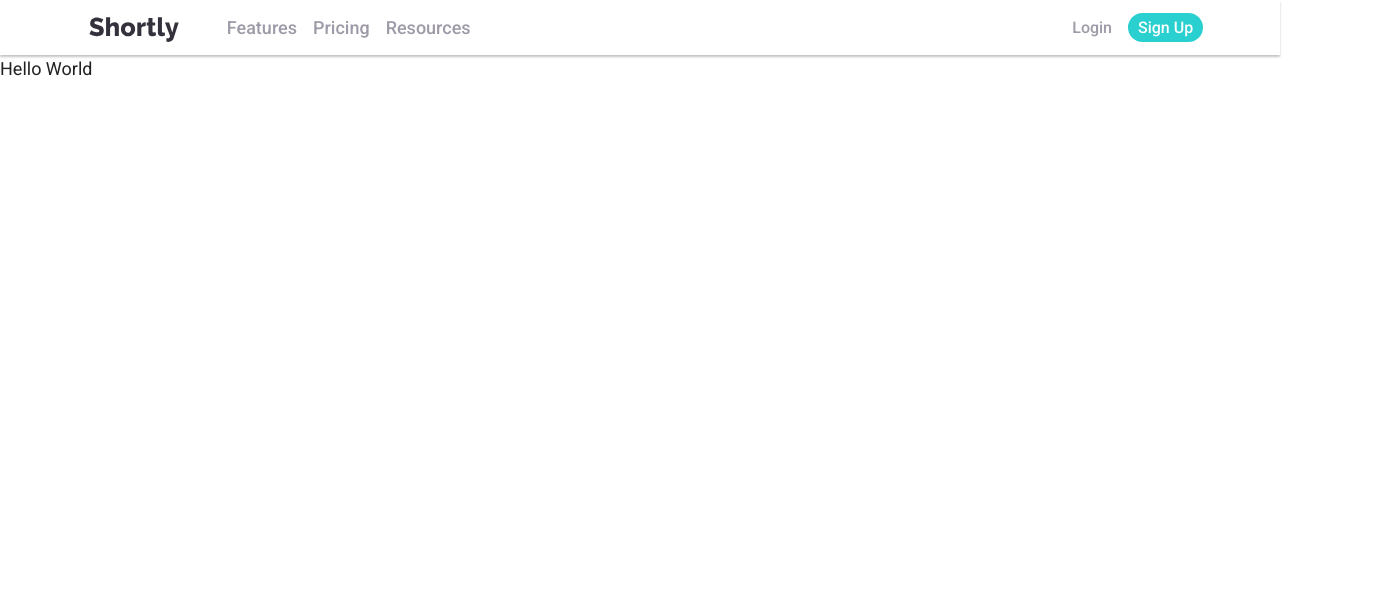
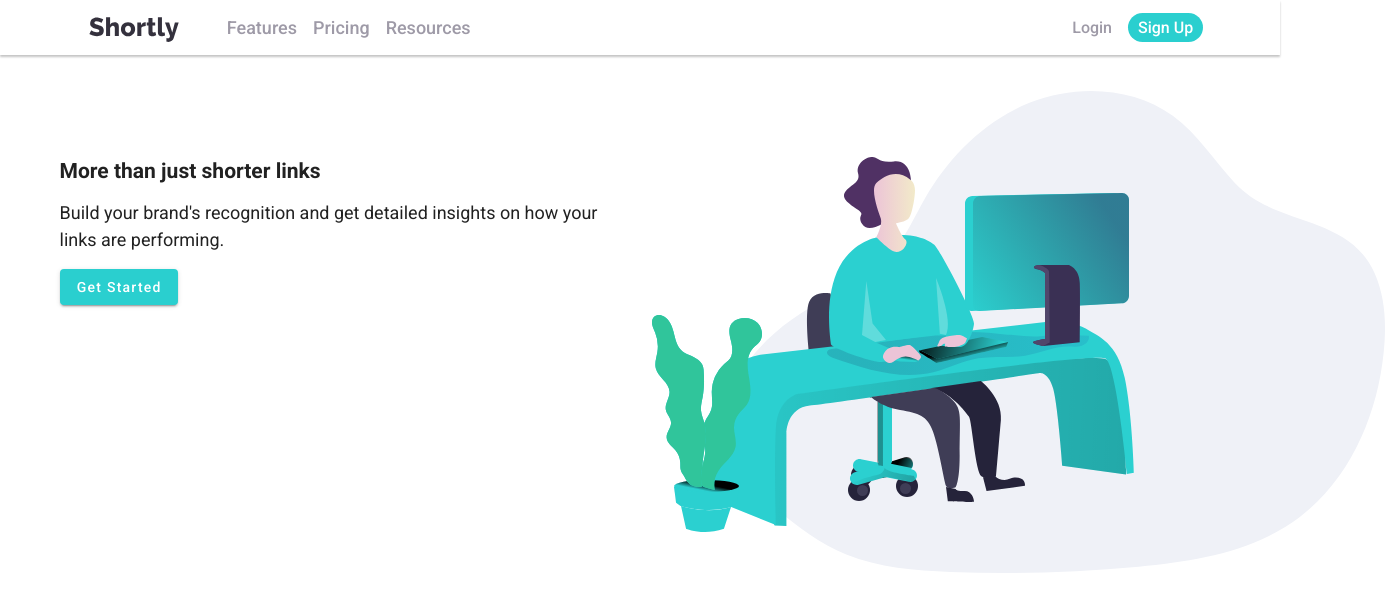
Before and after one commit to aagbotemi/url-shortener, a Vue app: page / in a window 1280 px wide. Shown: the top 612 px of the page, 1385 px wide, since content can reach past the window. Built offline with nearby package versions, Linux system fonts and the light colour scheme.

Commit message:
jumbotron added

```diff
--- a/src/views/Home.vue
+++ b/src/views/Home.vue
@@ -1,5 +1,25 @@
 <template>
-  <div>Hello World</div>
+  <section>
+    <v-container>
+      <article class="jumbotron pb-16">
+        <v-row class="mt-1 mt-md-3">
+          <v-col order-md="2" md="6" cols="12">
+            <img src="../assets/img/illustration-working.svg" />
+          </v-col>
+          <v-col order-md="1" class="jumbotron-text mt-md-16" md="6" cols="12">
+            <h1>More than just shorter links</h1>
+            <p class="mt-1 mt-md-3">
+              Build your brand's recognition and get detailed insights on how
+              your links are performing.
+            </p>
+            <v-btn color="#2acfcf" class="text-capitalize white--text"
+            >Get Started</v-btn
+            >
+          </v-col>
+        </v-row>
+      </article>
+    </v-container>
+  </section>
 </template>
 
 <script lang="ts">
```
